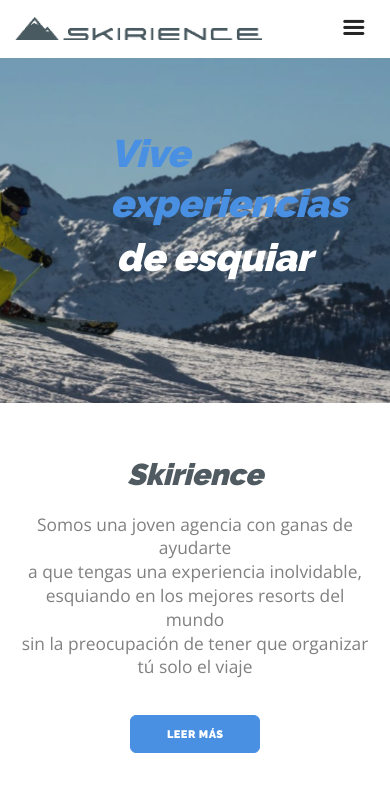
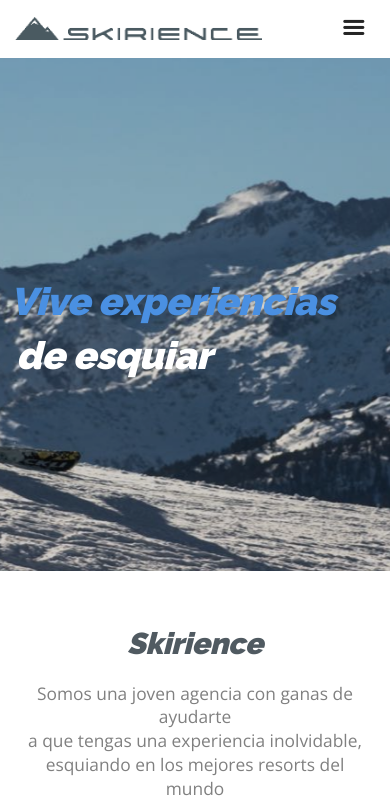
Before and after one commit to astornauta/skirience, a PHP site: page / in a window 390 px wide. Shown: the top 800 px of the page. Run offline with PHP 8.4, Linux system fonts and the light colour scheme; some web fonts are replaced.

Commit message:
Fix imagen principal

```diff
--- a/css/custom.css
+++ b/css/custom.css
@@ -67,4 +67,15 @@ table td {
     line-height: 1.31818182em;
     margin-bottom: 0;
   }
+  .padding-left-title-typed {
+    padding-left: 10px;
+  }
+  section.space--md, footer.space--md {
+      padding-top: 11.14285714em;
+      padding-bottom: 11.14285714em;
+  }
 }
+section.space--md, footer.space--md {
+    padding-top: 17.14285714em;
+    padding-bottom: 11.14285714em;
+}
```
